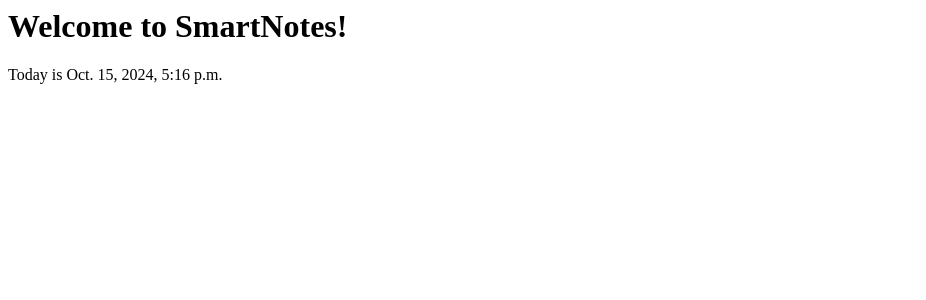
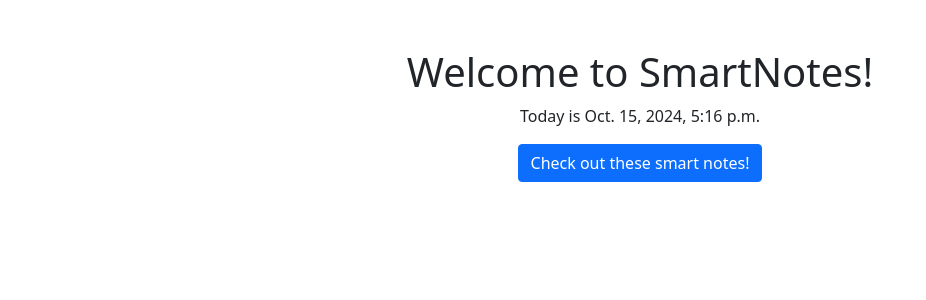
Before and after one commit to DWensel/DJANGO-ESST, a Django app: page /home in a window 1280 px wide. Shown: the top 300 px of the page, without its empty margins (0-926 px from the left). Run offline with Django 5.2, Linux system fonts and the light colour scheme.

Commit message:
Completed Chapter 5.

```diff
--- a/home/templates/home/welcome.html
+++ b/home/templates/home/welcome.html
@@ -1,7 +1,7 @@
 {% extends "base.html" %}
 
 {% block content %}
-    <body><h1>Welcome to SmartNotes!</h1>
+    <h1>Welcome to SmartNotes!</h1>
     <p>Today is {{today}}</p>
-    </body>
+    <a href="{% url 'notes.list' %}" class="btn btn-primary"> Check out these smart notes!</a>
 {% endblock %}
--- a/notes/templates/notes/notes_detail.html
+++ b/notes/templates/notes/notes_detail.html
@@ -1,7 +1,9 @@
 {% extends "base.html" %}
 
 {% block content %}
-    <h1>{{note.title}}</h1>
+<div class="border round">
+    <h1 class="my-5">{{note.title}}</h1>
 
     <p>{{note.text}}</p>
+</div>
 {% endblock %}
--- a/notes/urls.py
+++ b/notes/urls.py
@@ -2,6 +2,6 @@
 from . import views
 
 urlpatterns = [
-    path('notes', views.NotesListView.as_view()),
-    path('notes/<int:pk>', views.NotesDetailView.as_view()),
+    path('notes', views.NotesListView.as_view(), name="notes.list"),
+    path('notes/<int:pk>', views.NotesDetailView.as_view(), name="notes.detail"),
 ]
--- a/static/templates/base.html
+++ b/static/templates/base.html
@@ -1,12 +1,14 @@
 {% load static %}
 <html>
     <head>
-        <link rel="stylesheet" href="{% static 'css/style.css' %}">
         <title>SmartNotes!</title>
+        <link href="https://cdn.jsdelivr.net/npm/bootstrap@5.0.1/dist/css/bootstrap.min.css" rel="stylesheet" integrity="sha384-+0n0xVW2eSR5OomGNYDnhzAbDsOXxcvSN1TPprVMTNDbiYZCxYbOOl7+AMvyTG2x" crossorigin="anonymous">
     </head>
 
     <body>
+        <div class="my-5 text-center container">
         {% block content %}
         {% endblock%}
+        </div>
     </body>
 </html>
```
Also changed, not shown: notes/templates/notes/notes_list.html (+13 -5 lines).
